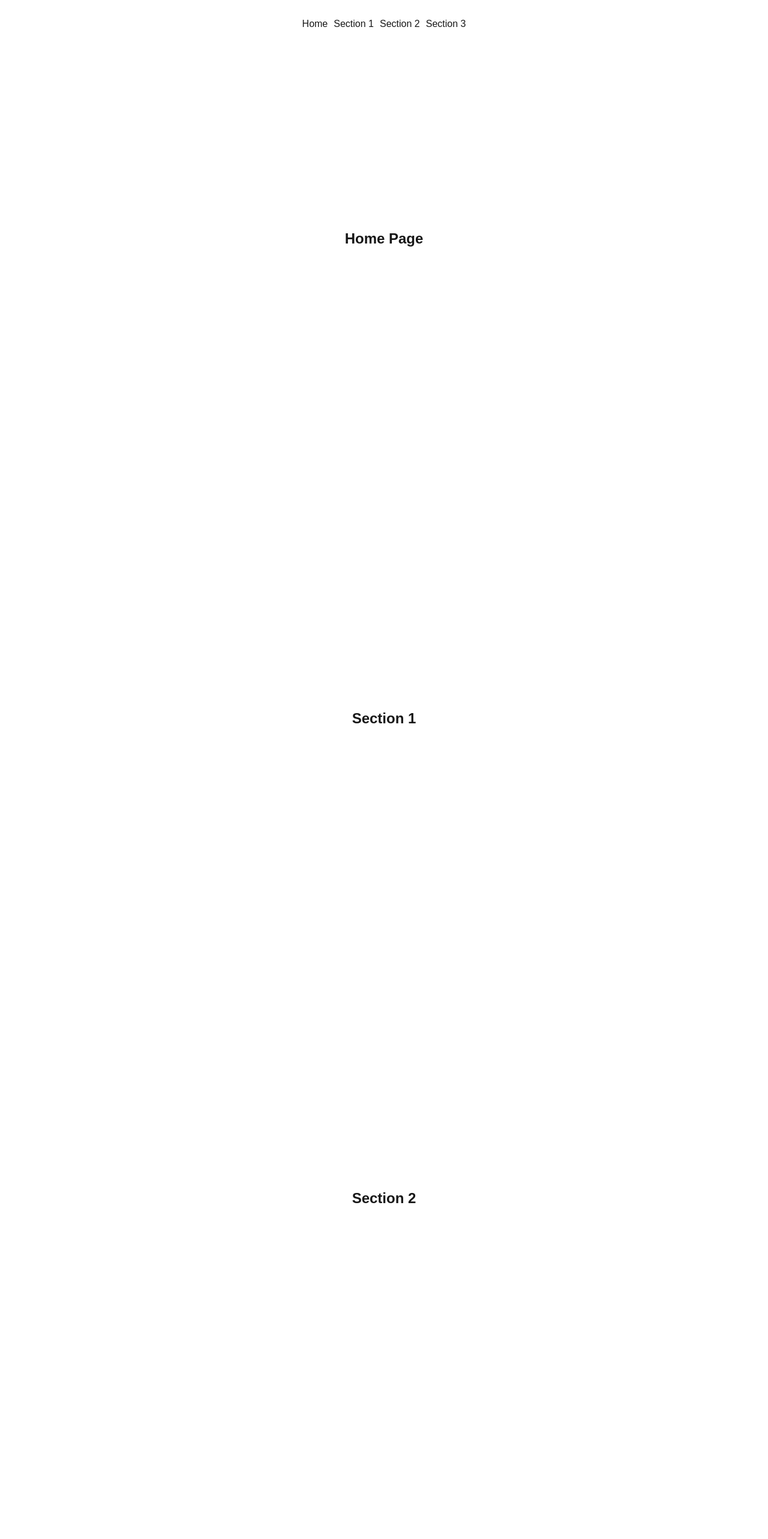
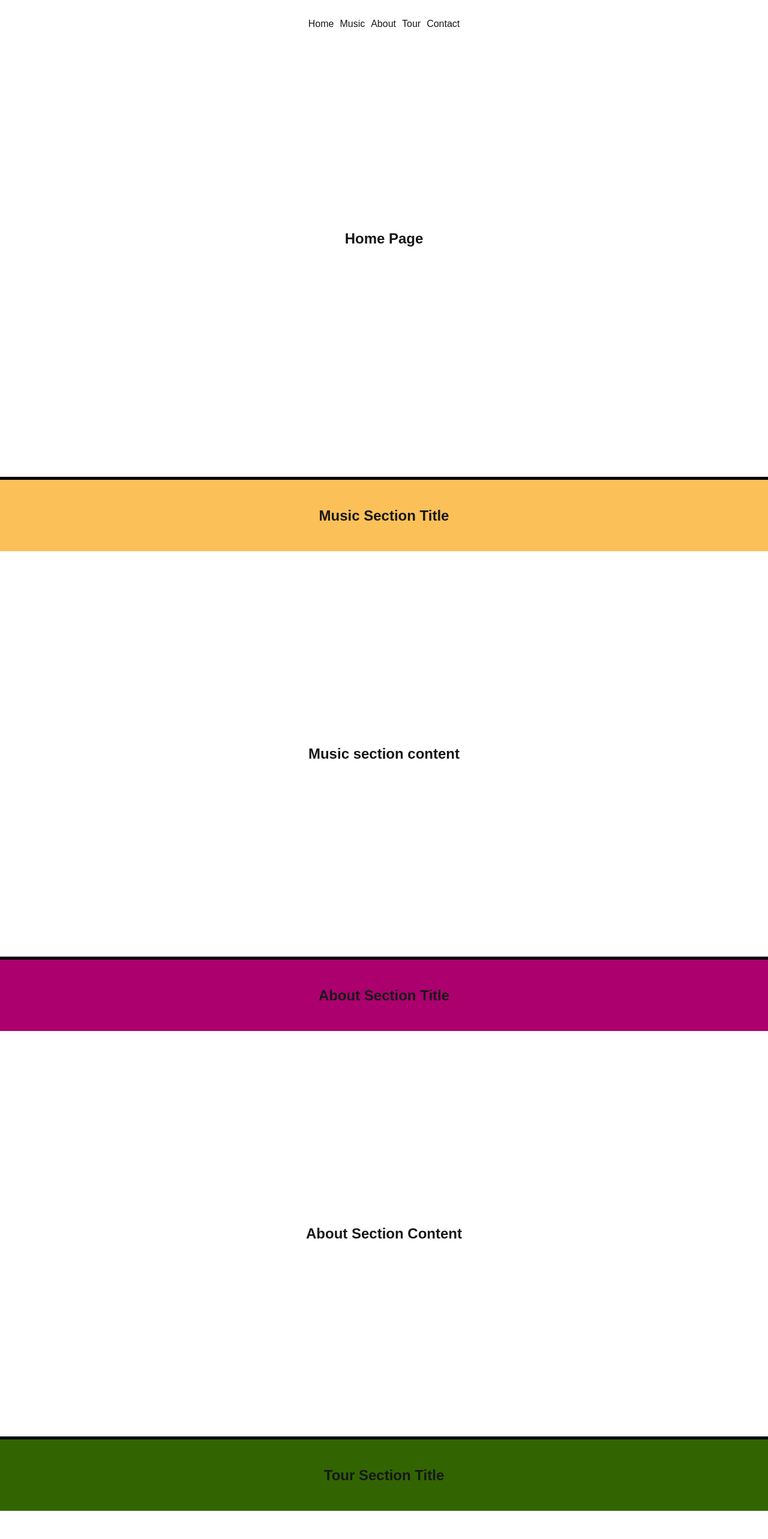
Before and after one commit to Mik20393/the-bojangles-web-app, a Next.js app: page / in a window 1280 px wide. Shown: the top 2566 px of the page at 60% size. Built offline with nearby package versions, Linux system fonts and the light colour scheme.

Commit message:
Building foundations

```diff
--- a/src/app/globals.css
+++ b/src/app/globals.css
@@ -1,13 +1,6 @@
 :root {
   --background: #ffffff;
   --foreground: #171717;
-}
-
-@media (prefers-color-scheme: dark) {
-  :root {
-    --background: #0a0a0a;
-    --foreground: #ededed;
-  }
 }
 
 html,
@@ -35,9 +28,3 @@ a {
   color: inherit;
   text-decoration: none;
 }
-
-@media (prefers-color-scheme: dark) {
-  html {
-    color-scheme: dark;
-  }
-}
--- a/src/app/page.js
+++ b/src/app/page.js
@@ -9,19 +9,36 @@ export default function Home() {
           <h1>Home Page</h1>
         </div>
       </section>
-      <section className={styles.baseSection} id="section1">
-        <div className={styles.sectionTitle}>
-          <h1>Section 1</h1>
+      <section className={styles.baseSection} id="music">
+        <div className={`${styles.sectionTitle} ${styles.musicTitleBackground}`}>
+          <h1>Music Section Title</h1>
+        </div>
+        <div className={styles.sectionMainContent}>
+          <h1>Music section content</h1>
         </div>
       </section>
-      <section className={styles.baseSection} id="section2">
-        <div className={styles.sectionTitle}>
-          <h1>Section 2</h1>
+      <section className={styles.baseSection} id="about">
+        <div className={`${styles.sectionTitle} ${styles.aboutTitleBackground}`}>
+          <h1>About Section Title</h1>
+        </div>
+        <div className={styles.sectionMainContent}>
+          <h1>About Section Content</h1>
         </div>
       </section>
-      <section className={styles.baseSection} id="section3">
-      <div className={styles.sectionTitle}>
-          <h1>Section 3</h1>
+      <section className={styles.baseSection} id="tour">
+      <div className={`${styles.sectionTitle} ${styles.tourTitleBackground}`}>
+          <h1>Tour Section Title</h1>
+        </div>
+        <div className={styles.sectionMainContent}>
+          <h1>Tour Section Content</h1>
+        </div>
+      </section>
+      <section className={styles.baseSection} id="contact">
+      <div className={`${styles.sectionTitle} ${styles.contactTitleBackground}`}>
+          <h1>Contact Section Title</h1>
+        </div>
+        <div className={styles.sectionMainContent}>
+          <h1>Contact Section Content</h1>
         </div>
       </section>
     </div>
--- a/src/app/page.module.css
+++ b/src/app/page.module.css
@@ -12,11 +12,35 @@
   flex-direction: column;
   justify-content: center;
   align-items: center;
-  border-bottom: 5px solid white
+  border-bottom: 5px solid black
 }
 
 .sectionTitle {
-  height: 20%;
+  height: 15%;
+  width: 100%;
+  display: flex;
+  justify-content: center;
+  align-items: center;
+}
+
+.musicTitleBackground {
+  background-color: #FCC058;
+}
+
+.aboutTitleBackground {
+  background-color: #AC006F;
+}
+
+.tourTitleBackground {
+  background-color: #326502;
+}
+
+.contactTitleBackground {
+  background-color: #E16020;
+}
+
+.sectionMainContent {
+  height: 85%;
   width: 100%;
   display: flex;
   justify-content: center;
--- a/src/components/footer.module.css
+++ b/src/components/footer.module.css
@@ -4,5 +4,4 @@
     display: flex;
     justify-content: center;
     align-items: center;
-    background-color: black;
 }
--- a/src/components/navbar.js
+++ b/src/components/navbar.js
@@ -9,9 +9,10 @@ export default function Navbar() {
                 <div className={styles.container}>
                     <ul className={styles.navList}>
                         <li className={styles.navLink}><Link href="/#home">Home</Link></li>
-                        <li className={styles.navLink}><Link href="/#section1">Section 1</Link></li>
-                        <li className={styles.navLink}><Link href="/#section2">Section 2</Link></li>
-                        <li className={styles.navLink}><Link href="/#section3">Section 3</Link></li>
+                        <li className={styles.navLink}><Link href="/#music">Music</Link></li>
+                        <li className={styles.navLink}><Link href="/#about">About</Link></li>
+                        <li className={styles.navLink}><Link href="/#tour">Tour</Link></li>
+                        <li className={styles.navLink}><Link href="/#contact">Contact</Link></li>
                     </ul>
                 </div>
             </nav>
```
